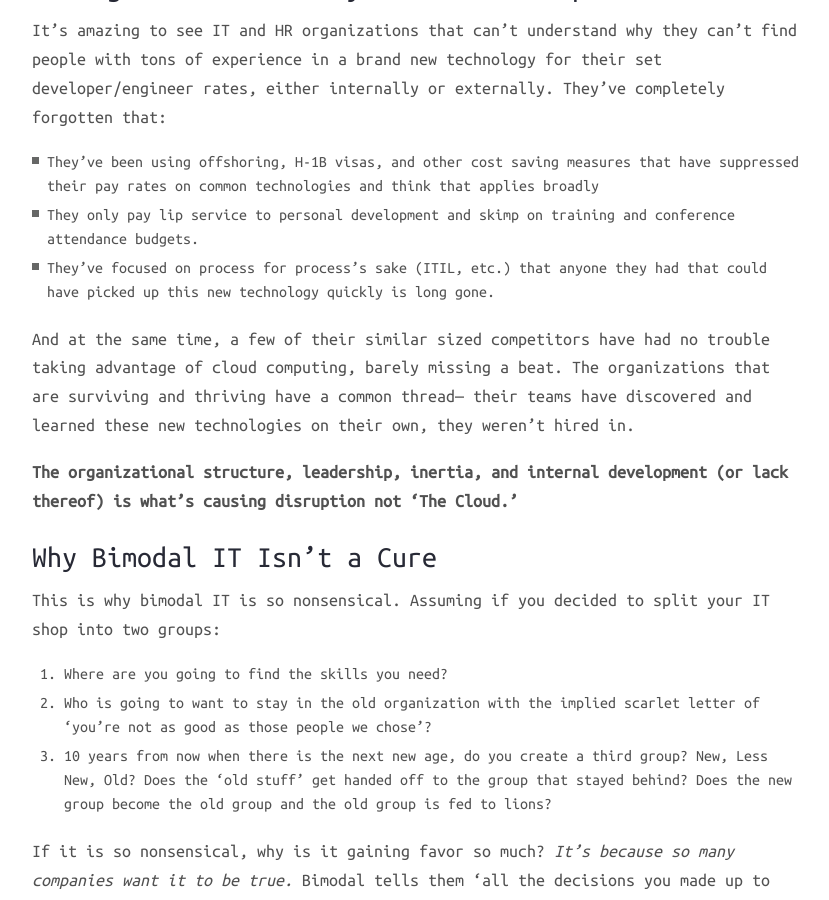
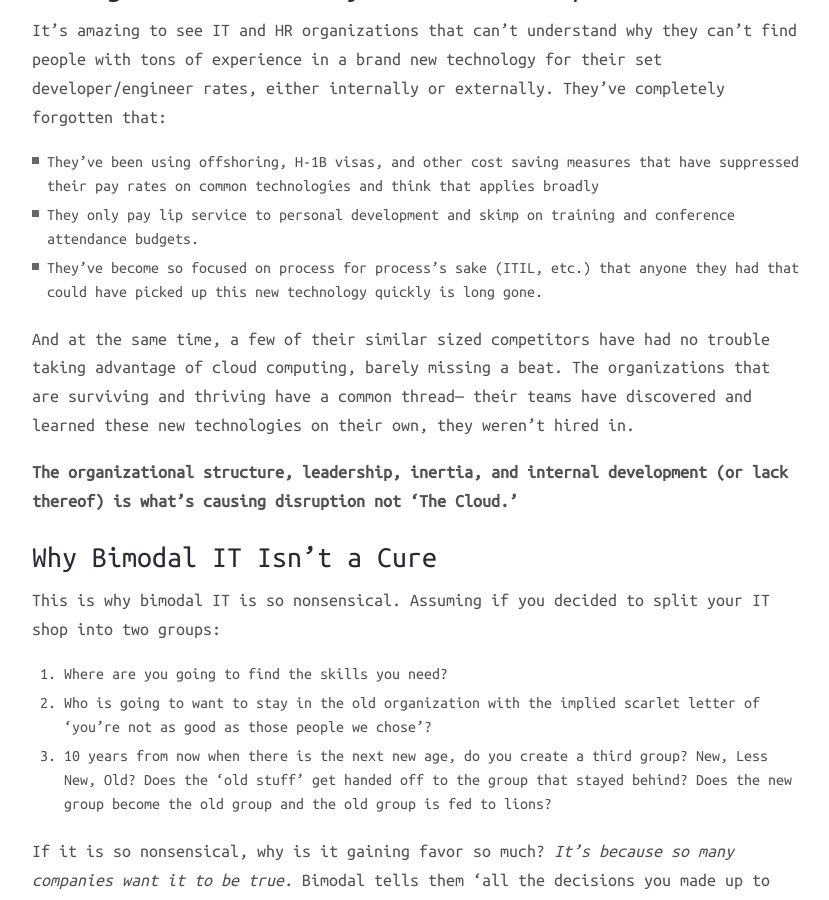
Before and after one commit to tybritten/vmtyler.github.io, a Jekyll site: the page built from _posts/2015-09-15-Cloud-Disruption-or-Failed-Leadership.markdown, in a window 1280 px wide and 900 px high, scrolled down 2692 px. Shown: the whole window, without its empty margins (224-1053 px from the left). Built offline with Jekyll 4.4.1, drawn with Linux system fonts in a browser that asks for light colours; nearby versions of some CDN libraries; comment, search, counter and statistics services are not loaded.

Commit message:
Grammar Error

```diff
--- a/_posts/2015-09-15-Cloud-Disruption-or-Failed-Leadership.markdown
+++ b/_posts/2015-09-15-Cloud-Disruption-or-Failed-Leadership.markdown
@@ -45,7 +45,7 @@ It's amazing to see IT and HR organizations that can't understand why they can't
 
 * They've been using offshoring, H-1B visas, and other cost saving measures that have suppressed their pay rates on common technologies and think that applies broadly
 * They only pay lip service to personal development and skimp on training and conference attendance budgets.
-* They've focused on process for process's sake (ITIL, etc.) that anyone they had that could have picked up this new technology quickly is long gone.
+* They've become so focused on process for process's sake (ITIL, etc.) that anyone they had that could have picked up this new technology quickly is long gone.
 
 And at the same time, a few of their similar sized competitors have had no trouble taking advantage of cloud computing, barely missing a beat. The organizations that are surviving and thriving have a common thread— their teams have discovered and learned these new technologies on their own, they weren't hired in.
 
```
